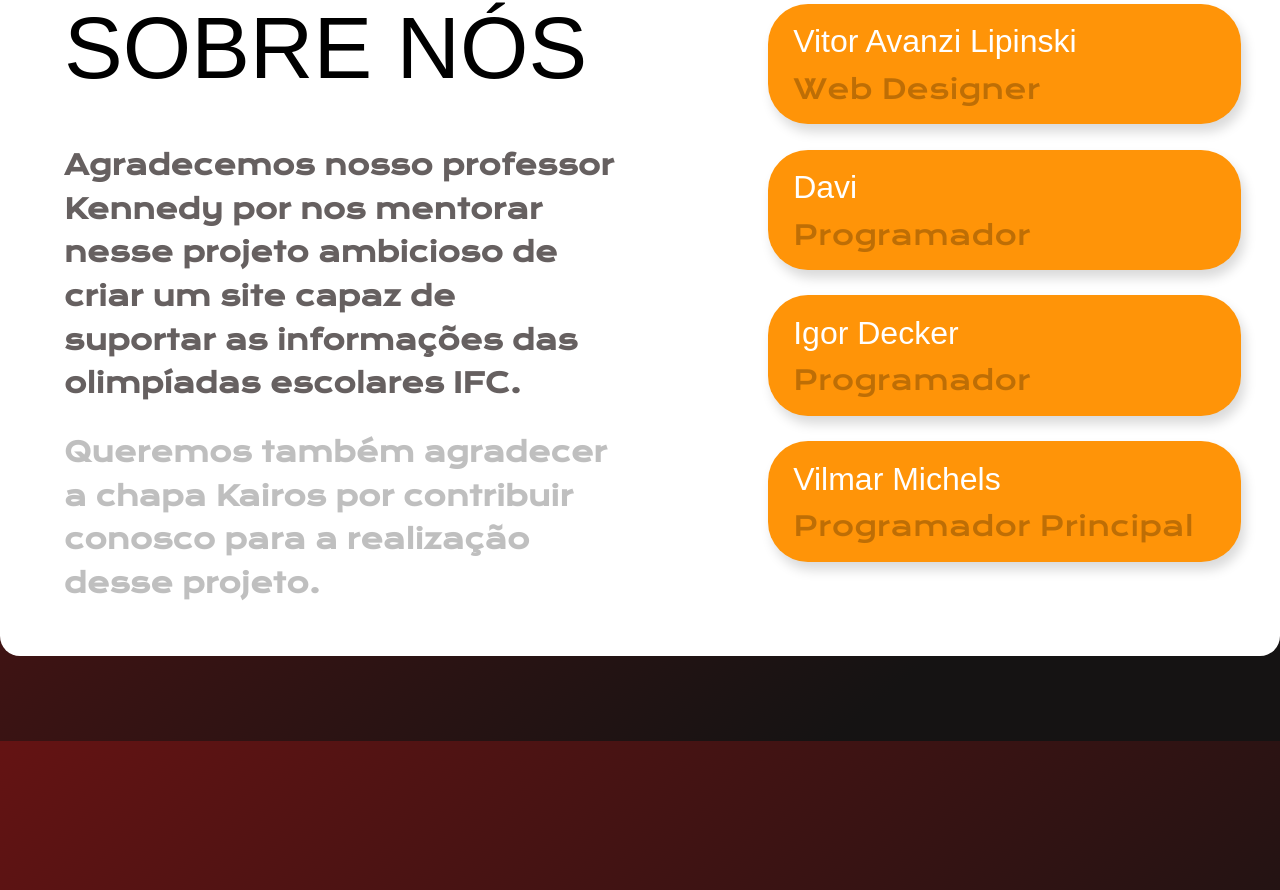
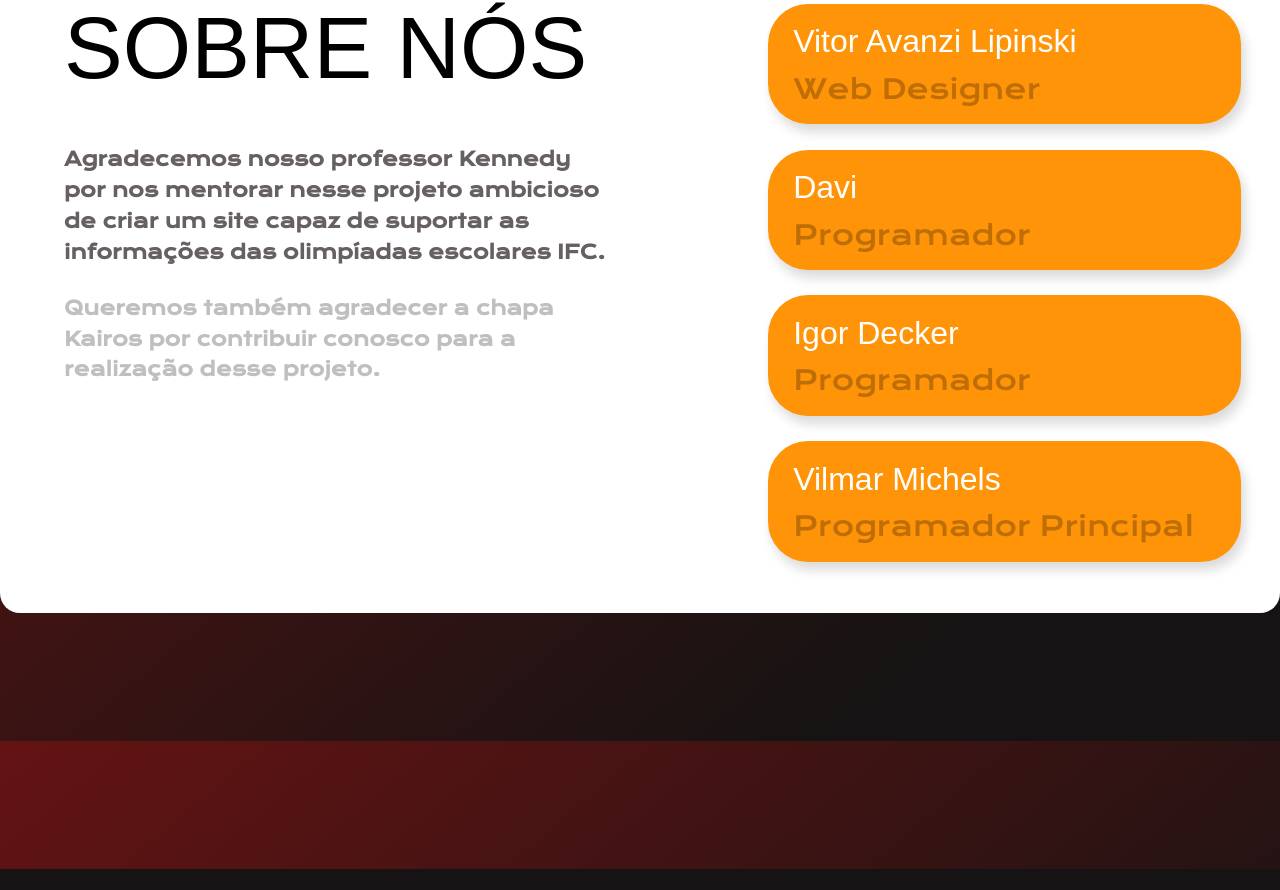
Before and after one commit to vilmarmichelsfilho/Olympus-Hackathon2K26, a Vue app: page /sobrenos in a window 1280 px wide. Shown: the part 859-1749 px from the top of the page. Built offline with nearby package versions, Linux system fonts and the light colour scheme; some icons are missing; a web font is replaced by a local one.

Commit message:
fix:responsividade sobre nós pag

```diff
--- a/src/views/SobreNosView.vue
+++ b/src/views/SobreNosView.vue
@@ -70,7 +70,7 @@ h2 {
 }
 p {
   font-family: 'Krona One', sans-serif;
-  font-size: 1rem;
+  font-size: 4vw;
   color: #00000040;
   font-weight: bold;
   margin: 5vw 0 5vw 3vw;
@@ -103,7 +103,7 @@ ul {
     margin: 0 0 15px 0;
   }
   p {
-    font-size: 1.7rem;
+    font-size: 1.5vw;
     min-width: 550px;
     margin: 2vw 0;
   }
```
